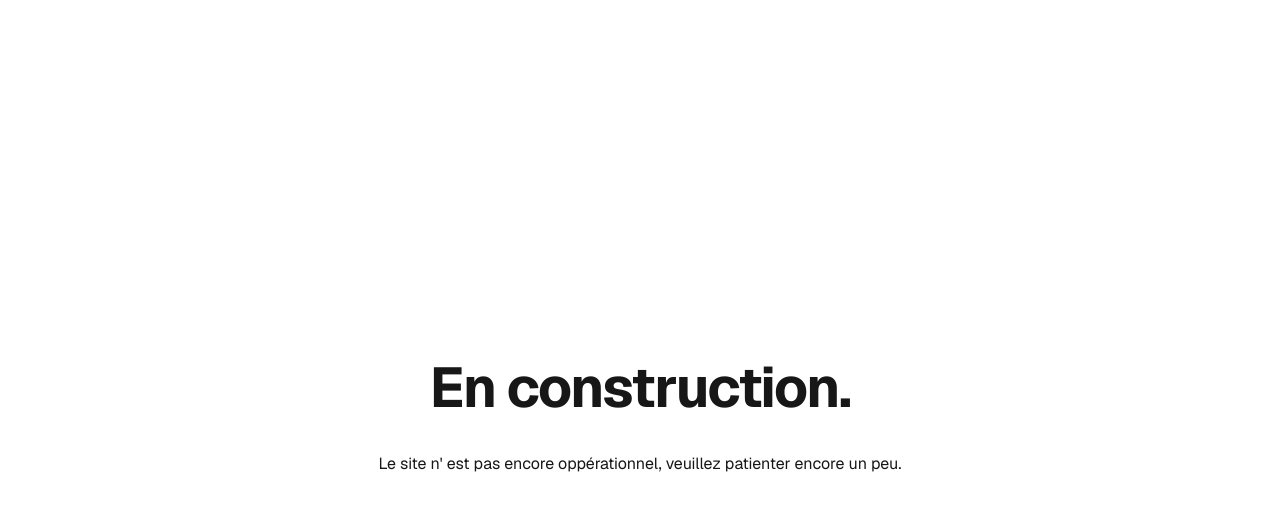
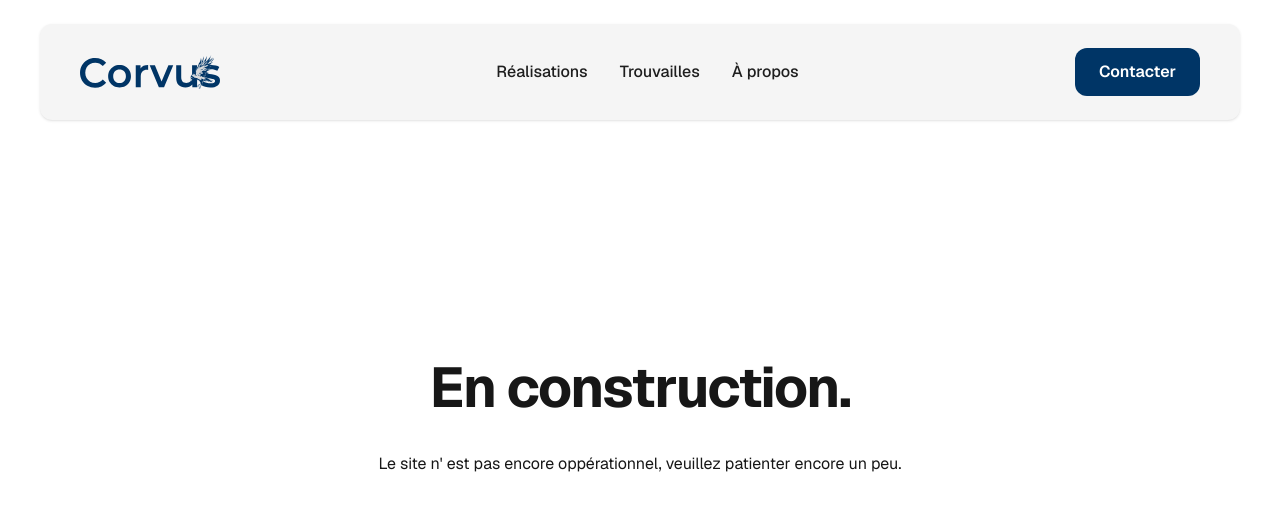
Before and after one commit to Wen360-lab/corvus, a Next.js app: page / in a window 1280 px wide. Shown: the top 510 px of the page. Built offline with nearby package versions, Linux system fonts and the light colour scheme.

Commit message:
Header: contruction

```diff
--- a/app/globals.css
+++ b/app/globals.css
@@ -3,19 +3,28 @@
 :root {
   --background: #ffffff;
   --foreground: #171717;
-  --navy:#003566;
-  --grey:#1E1E1E;
-  --charbon:#0A0B0F;
+  --navy: #003566;
+  --grey: #1E1E1E;
+  --charbon: #0A0B0F;
+  --whitesmoke: #F5F5F5;
 }
 
 @theme inline {
+
+  /* Couleurs */
   --color-background: var(--background);
   --color-foreground: var(--foreground);
+  --color-navy: var(--navy);
+  --color-grey: var(--grey);
+  --color-charbon: var(--charbon);
+  --color-whitesmoke: var(--whitesmoke);
+
+  /* Typographies */
   --font-sans: var(--font-geist-sans);
   --font-mono: var(--font-geist-mono);
 }
 
-@media (prefers-color-scheme: dark) {
+@media (prefers-color-scheme: light) {
   :root {
     color-scheme: light;
   }
--- a/app/page.tsx
+++ b/app/page.tsx
@@ -1,7 +1,10 @@
+import Header from '../components/home/Header'
+
 
 export default function Home() {
   return (
     <div className="flex flex-col flex-1 items-center justify-center font-sans">
+      <Header />
       <main  className="flex flex-col items-center justify-center">
         <h1 className="font-bold text-6xl">En construction.</h1>
         <p className="flex text-center">Le site n&apos; est pas encore oppérationnel, veuillez patienter encore un peu.</p>
--- /dev/null
+++ b/components/home/Header.tsx
@@ -0,0 +1,62 @@
+"use client"
+
+// Header : entête de la page
+
+import { useState } from "react";
+import Image from "next/image"
+import Link from "next/link"
+import { HiMenu, HiX } from "react-icons/hi"
+
+export default function Header() {
+    const [menuOpen, setMenuOpen] = useState(false)
+    return (
+       <header className="fixed top-6 inset-x-4 md:inset-x-10 z-50 flex items-center justify-between px-4 md:px-10 md:py-6 py-8 bg-whitesmoke shadow rounded-xl">
+            <Image
+                src="/corvus-logotype2.svg"
+                alt="corbeau"
+                width={90}
+                height={30}
+                className="w-35 h-auto md:w-35"
+            />
+
+            <nav className="hidden md:block px-2">
+                <ul className="flex gap-8">
+                    <li className="text-grey font-medium cursor-pointer hover:opacity-80 transition-opacity"><Link href="/projects" >Réalisations</Link></li>
+                    <li className="text-grey font-medium cursor-pointer hover:opacity-80 transition-opacity"><Link href="/tools" >Trouvailles</Link></li>
+                    <li className="text-grey font-medium cursor-pointer hover:opacity-80 transition-opacity"><Link href="/about" >À propos</Link></li>
+                </ul>
+            </nav>
+
+            <button className="hidden md:block bg-navy font-semibold text-white px-6 py-3 rounded-xl hover:opacity-80 transition-opacity">
+                <Link href="">
+                    Contacter
+                </Link>
+            </button>
+
+            <button
+                className="md:hidden text-navy"
+                onClick={() => setMenuOpen(!menuOpen)}
+                aria-label="Ouvrir le menu"
+            >
+                {menuOpen ? <HiX size={28} /> : <HiMenu size={28} />}
+            </button>
+
+            {menuOpen && (
+                    <nav className="flex flex-col absolute top-full mt-2 left-0 w-full bg-navy md:hidden py-8 items-center justify-center rounded-xl">
+                        <ul className="flex flex-col items-center gap-6 py-6">
+                            <li className="text-white font-medium"><Link href="/projects" onClick={() => setMenuOpen(false)}>Réalisations</Link></li>
+                            <li className="text-white font-medium"><Link href="/tools" onClick={() => setMenuOpen(false)}>Trouvailles</Link></li>
+                            <li className="text-white font-medium"><Link href="/about" onClick={() => setMenuOpen(false)}>À propos</Link></li>
+                        </ul>
+
+                        <button className="md:block bg-white font-semibold text-navy px-6 py-2 rounded-xl hover:opacity-80 transition-opacity">
+                            <Link href="">
+                                Contacter
+                            </Link>
+                        </button>
+                    </nav>
+            )}
+
+        </header>
+    )
+}
--- a/package.json
+++ b/package.json
@@ -9,9 +9,11 @@
     "lint": "eslint"
   },
   "dependencies": {
+    "motion": "^14.6.0",
     "next": "16.4.2",
     "react": "19.3.0",
-    "react-dom": "19.3.0"
+    "react-dom": "19.3.0",
+    "react-icons": "^5.7.0"
   },
   "devDependencies": {
     "@tailwindcss/turbopack": "^4",
```
Also changed, not shown: 1 other file (tests, documents, lock files or other folders).
